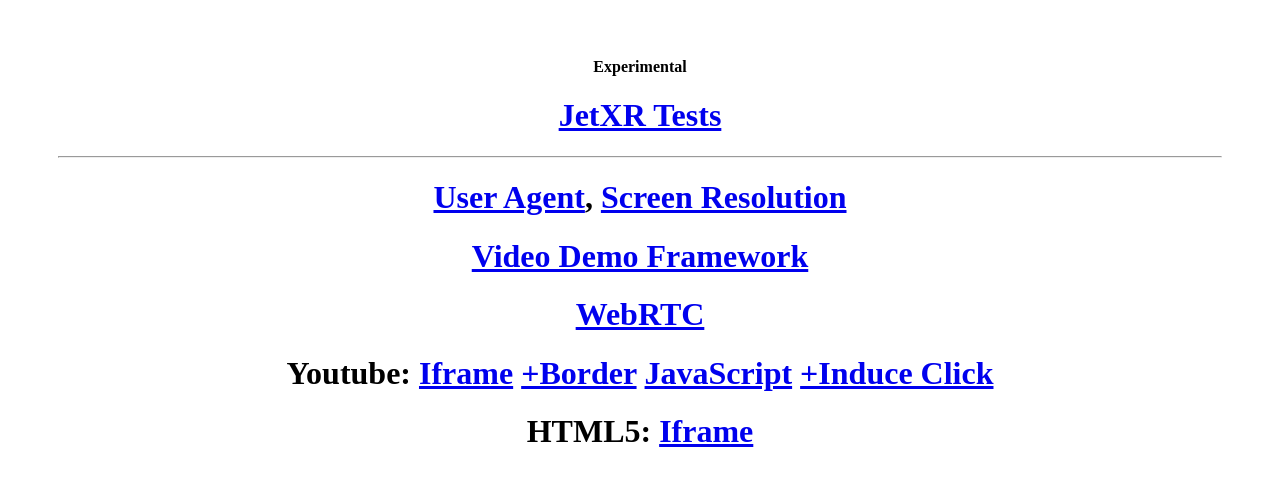
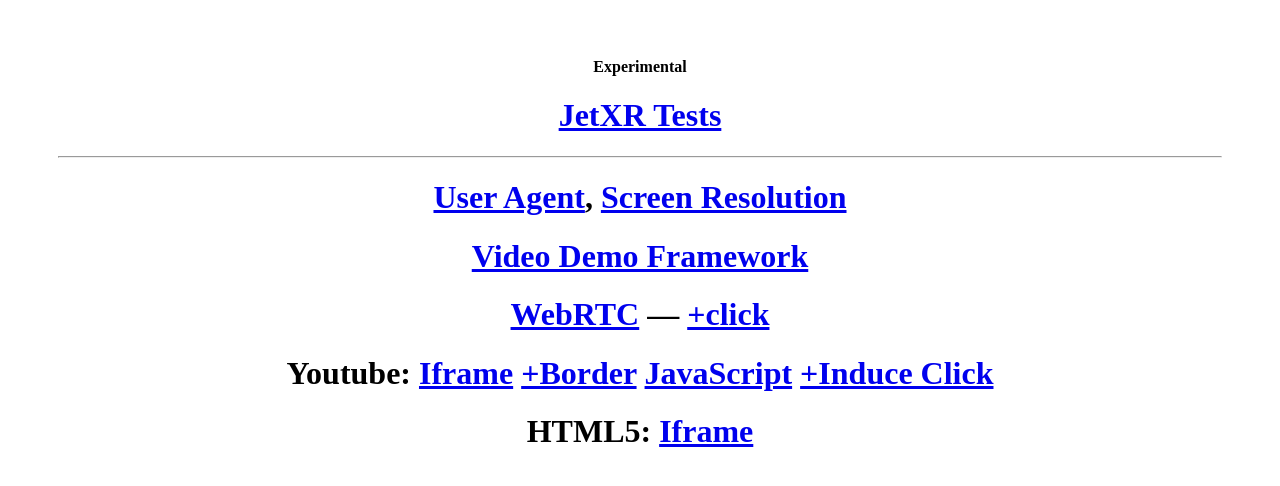
Before and after one commit to morpheusxr/browser-demo, a plain HTML site: page x.html in a window 1280 px wide. Drawn offline with Linux system fonts and the light colour scheme.

Commit message:
MXR click

```diff
--- a/x.html
+++ b/x.html
@@ -15,6 +15,8 @@
     </h1>
     <h1>
       <a href="https://app.screego.net/?room=yappy-ivory-anglerfish">WebRTC</a>
+      —
+      <a href="https://app.screego.net/?room=yappy-ivory-anglerfish&mxr_auto_click=1&mxr_click_timeout=3">+click</a>
     </h1>
     <h1>
       Youtube:
```
